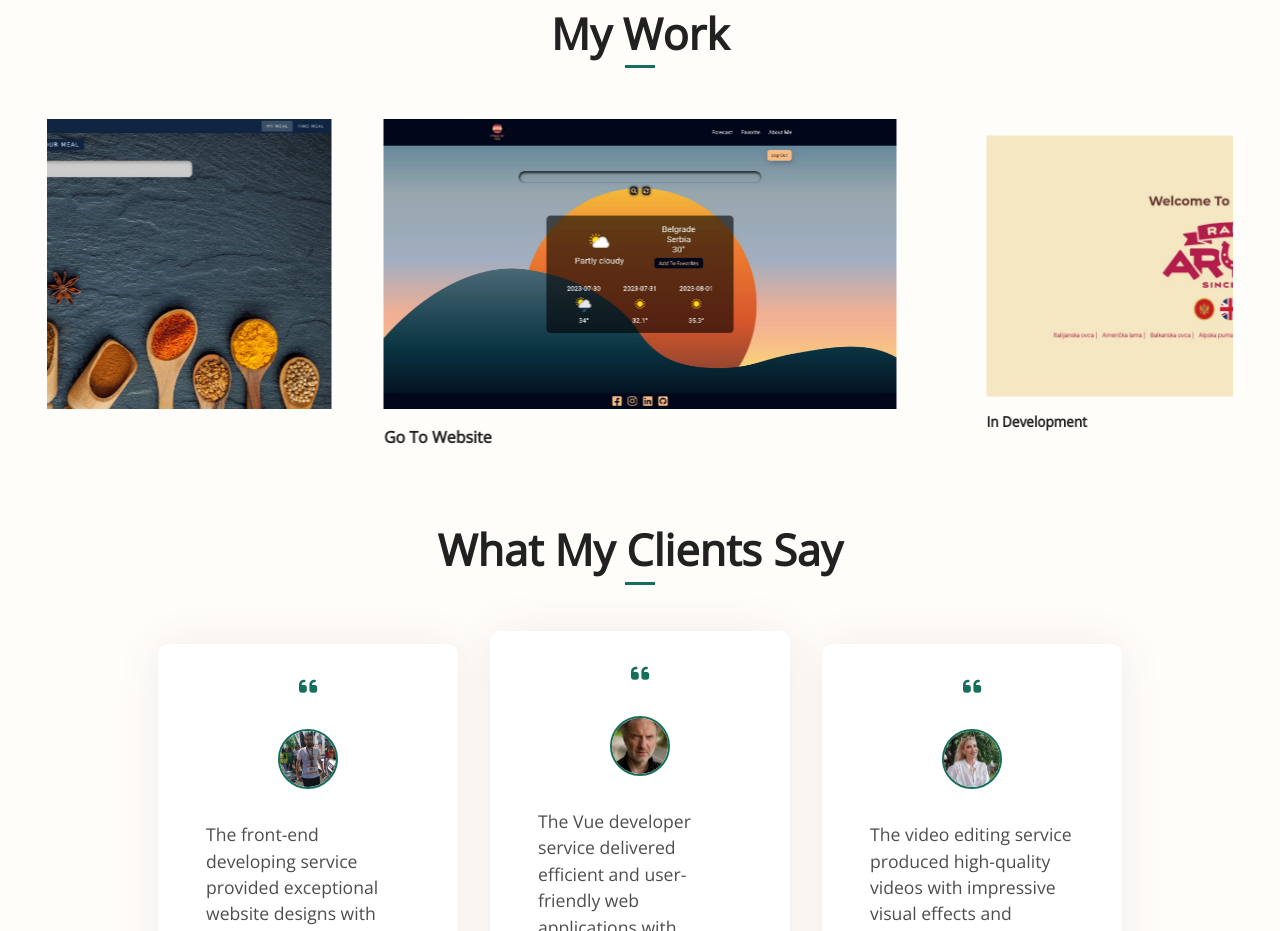
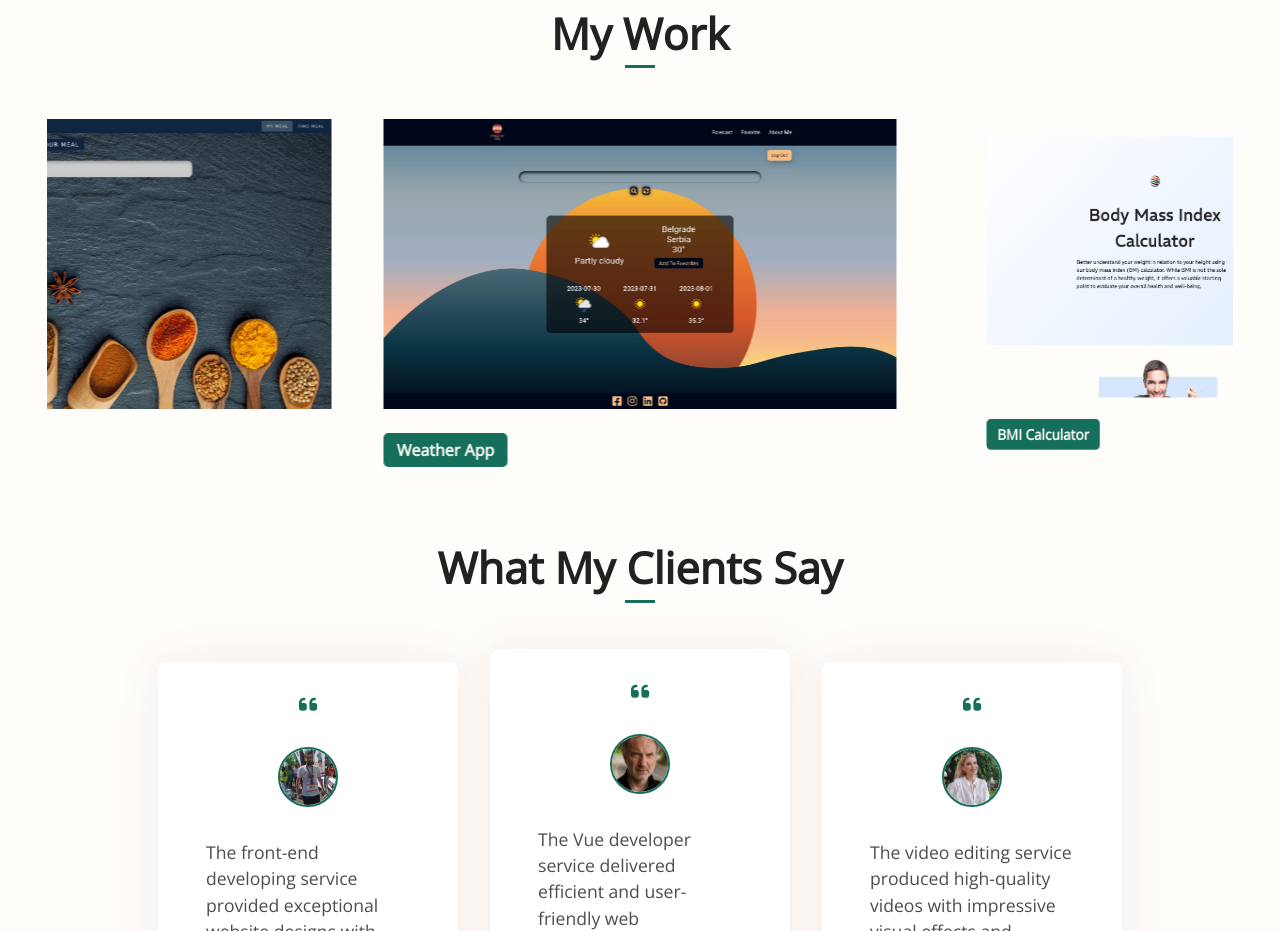
Before and after one commit to djneskovic/portfolio-djordje, a Vue app: page / in a window 1280 px wide. Shown: the part 2540-3471 px from the top of the page. Built offline with nearby package versions, Linux system fonts and the light colour scheme.

Commit message:
Added Bmi project

```diff
--- a/public/css/style.css
+++ b/public/css/style.css
@@ -290,6 +290,13 @@ p {
   height: 100%;
   width: auto;
   object-fit: cover; }
+
+.carousel-btn {
+  background-color: #156f5b;
+  display: inline-block;
+  padding: 0.3rem 0.8rem;
+  color: #fffdf9;
+  border-radius: 5px; }
 
 .reviews-item {
   background: #fff;
--- a/src/js/components/CarouselItem.vue
+++ b/src/js/components/CarouselItem.vue
@@ -16,7 +16,7 @@
 					<div class="image-container">
 						<img :src="slide.img" alt="" />
 					</div>
-					<a :href="slide.link" class="mt-4 block">{{
+					<a :href="slide.link" class="mt-6 carousel-btn">{{
 						slide.btnText
 					}}</a>
 				</div>
@@ -49,12 +49,17 @@ export default defineComponent({
 				{
 					img: "/images/recipe.jpg",
 					link: "https://recipe-app-by-djordje.netlify.app/mymeals",
-					btnText: "Go To Website",
+					btnText: "Recipe App",
 				},
 				{
 					img: "/images/weather.jpg",
 					link: "https://weather-app-by-djordje.netlify.app/forecast",
-					btnText: "Go To Website",
+					btnText: "Weather App",
+				},
+				{
+					img: "/images/bmi.png",
+					link: "https://bmi-calculator-by-djordje.netlify.app/",
+					btnText: "BMI Calculator",
 				},
 			],
 			touchStartX: 0,
--- a/src/scss/components/_carousel-item.scss
+++ b/src/scss/components/_carousel-item.scss
@@ -52,3 +52,11 @@
 		object-fit: cover;
 	}
 }
+
+.carousel-btn {
+	background-color: $green;
+	display: inline-block;
+	padding: 0.3rem 0.8rem;
+	color: $white;
+	border-radius: 5px;
+}
```
Also changed, not shown: public/images/bmi.png (added).
